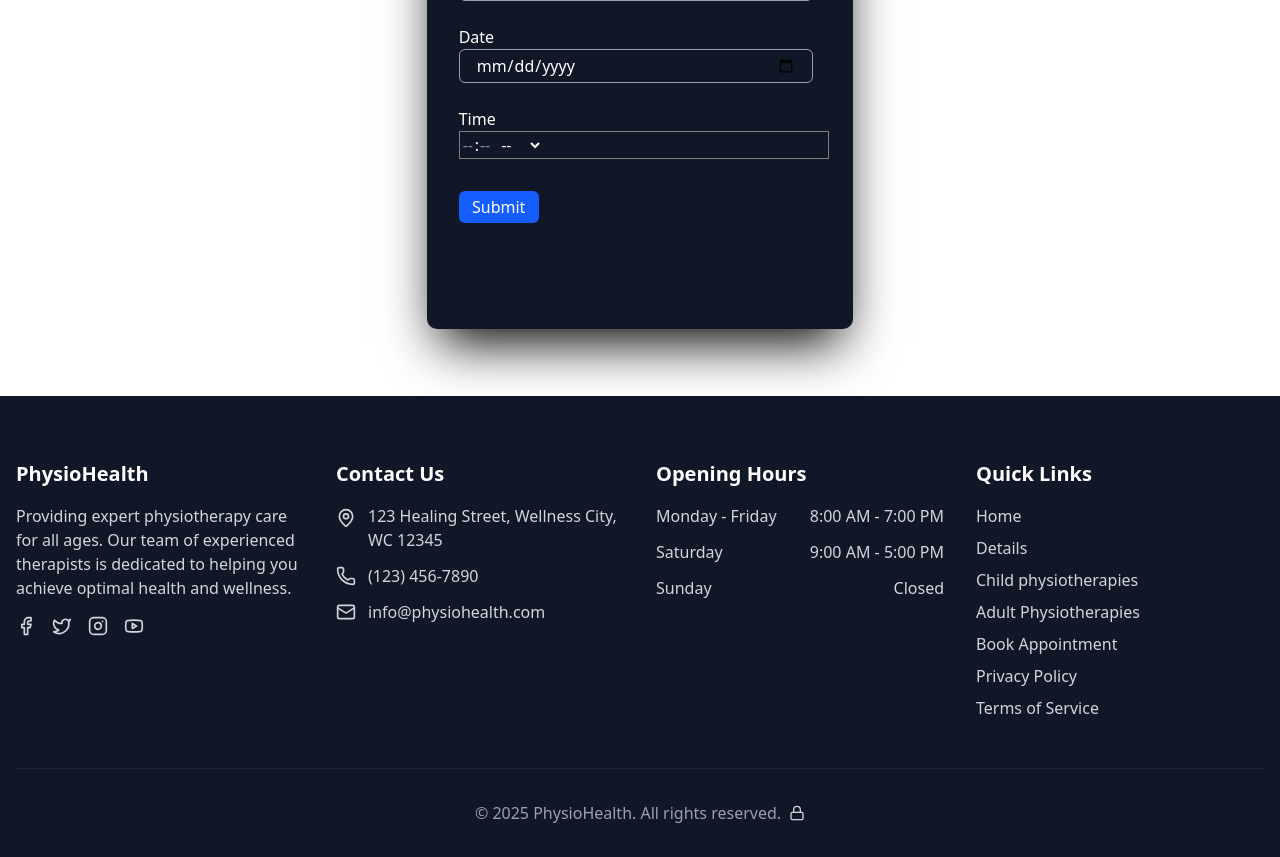
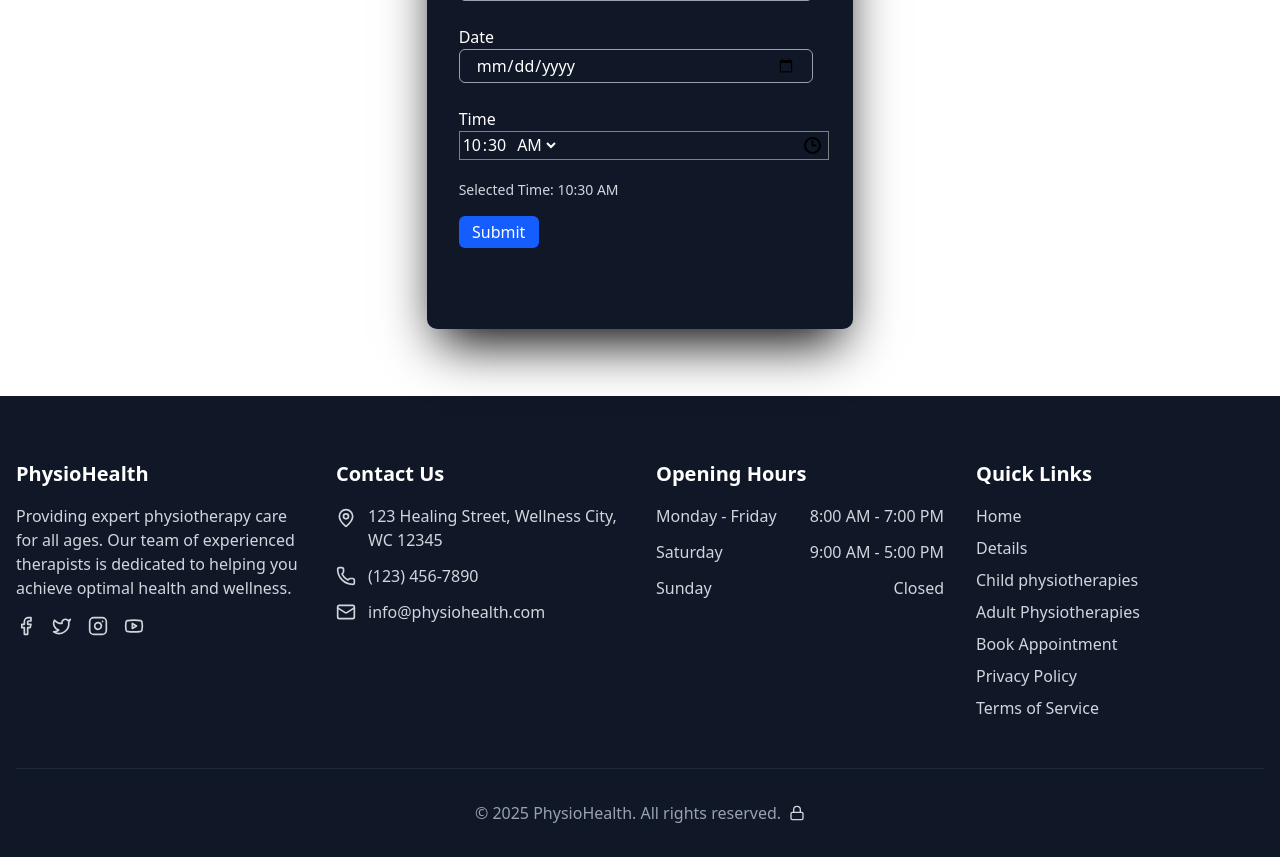
Before and after one commit to Crypto-Dev-Hustler/physiotherapy, a Next.js app: page / in a window 1280 px wide. Shown: the part 3060-3917 px from the top of the page. Built offline with nearby package versions, Linux system fonts and the light colour scheme.

Commit message:
set defaul time

```diff
--- a/app/globals.css
+++ b/app/globals.css
@@ -1,5 +1,6 @@
 @import "tailwindcss";
 @import "tw-animate-css";
+
 
 @custom-variant dark (&:is(.dark *));
 
--- /dev/null
+++ b/components/TimePickerWrapper.tsx
@@ -0,0 +1,10 @@
+// components/TimePickerWrapper.tsx
+"use client";
+import dynamic from "next/dynamic";
+
+// Dynamically import TimePicker with SSR disabled
+const TimePicker = dynamic(() => import("react-time-picker"), {
+  ssr: false,
+});
+
+export default TimePicker;
--- a/components/booking.tsx
+++ b/components/booking.tsx
@@ -2,14 +2,14 @@
 
 import { useState } from "react";
 import "react-time-picker/dist/TimePicker.css";
-import TimePicker from "react-time-picker";
+import TimePicker from "@/components/TimePickerWrapper";
 
 export function Book() {
   const [form, setForm] = useState({
     name: "",
     age: "",
     date: "",
-    time: "", // store 24-hour time string here (e.g. "14:00")
+    time: "10:30", // store 24-hour time string here (e.g. "14:00")
     phone: "",
   });
   const [submitSuccess, setSubmitSuccess] = useState(false);
@@ -188,7 +188,7 @@ export function Book() {
               name="time"
               onChange={handleTimeChange}
               value={form.time || null}
-              disableClock={true}
+              disableClock={false}
               className="mb-4"
               clearIcon={null}
             />
--- a/package.json
+++ b/package.json
@@ -16,6 +16,7 @@
     "mongoose": "^8.14.2",
     "next": "15.3.2",
     "react": "^19.0.0",
+    "react-clock": "^6.0.0",
     "react-dom": "^19.0.0",
     "react-time-picker": "^7.0.0",
     "tailwind-merge": "^3.2.0"
```
Also changed, not shown: 1 other file (tests, documents, lock files or other folders).
